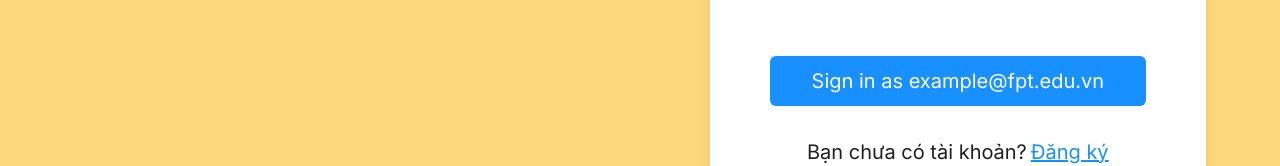
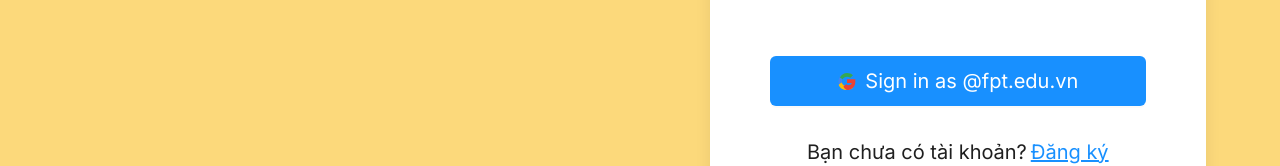
Before and after one commit to Lunadevvv/Unitic_FE, a React (Vite) app: page / in a window 1280 px wide. Shown: the part 537-703 px from the top of the page. Built offline with nearby package versions, Linux system fonts and the light colour scheme.

Commit message:
add logo google in login by google account button

```diff
--- /dev/null
+++ b/src/assets/components/ui/GoogleIcon.jsx
@@ -0,0 +1,35 @@
+// GoogleIcon.jsx
+// Reusable Google logo SVG component
+
+function GoogleIcon({ style }) {
+  return (
+    <svg
+      xmlns="http://www.w3.org/2000/svg"
+      width="20"
+      height="20"
+      viewBox="0 0 48 48"
+      style={style}
+    >
+      <g>
+        <path
+          fill="#4285F4"
+          d="M44.5 20H24v8.5h11.7C34.7 33.1 30.1 36 24 36c-6.6 0-12-5.4-12-12s5.4-12 12-12c3.1 0 5.9 1.1 8.1 2.9l6.1-6.1C34.5 6.5 29.6 4.5 24 4.5 12.7 4.5 3.5 13.7 3.5 25S12.7 45.5 24 45.5c10.5 0 20-7.6 20-20 0-1.3-.1-2.7-.3-4z"
+        />
+        <path
+          fill="#34A853"
+          d="M6.3 14.7l7 5.1C15.5 16.1 19.4 13.5 24 13.5c3.1 0 5.9 1.1 8.1 2.9l6.1-6.1C34.5 6.5 29.6 4.5 24 4.5c-7.2 0-13.3 4.1-16.7 10.2z"
+        />
+        <path
+          fill="#FBBC05"
+          d="M24 45.5c5.6 0 10.5-1.9 14.3-5.2l-6.6-5.4c-2.1 1.4-4.8 2.1-7.7 2.1-6.1 0-11.2-4.1-13-9.6l-7 5.4C6.7 41.1 14.7 45.5 24 45.5z"
+        />
+        <path
+          fill="#EA4335"
+          d="M44.5 20H24v8.5h11.7c-1.1 3.1-4.1 5.5-7.7 5.5-2.2 0-4.2-.7-5.7-2.1l-7 5.4C17.3 41.1 20.5 45.5 24 45.5c10.5 0 20-7.6 20-20 0-1.3-.1-2.7-.3-4z"
+        />
+      </g>
+    </svg>
+  );
+}
+
+export default GoogleIcon;
--- a/src/assets/pages/signIn/SignIn.jsx
+++ b/src/assets/pages/signIn/SignIn.jsx
@@ -1,5 +1,6 @@
 import { Button, Checkbox, Form, Input, Typography, Divider } from "antd";
 import styles from "./signin.module.css";
+import GoogleIcon from "../../components/ui/GoogleIcon";
 
 function SignIn() {
   return (
@@ -50,7 +51,16 @@ function SignIn() {
               <span className={styles.divider}>HOẶC</span>
             </Divider>
             <Button type="default" block className={styles.ssoBtn}>
-              Sign in as example@fpt.edu.vn
+              <span
+                style={{
+                  display: "flex",
+                  alignItems: "center",
+                  justifyContent: "center",
+                }}
+              >
+                <GoogleIcon style={{ marginRight: 8 }} />
+                Sign in as @fpt.edu.vn
+              </span>
             </Button>
             <div className={styles.signupRow}>
               <span>Bạn chưa có tài khoản?</span>
--- a/src/assets/pages/signUp/SignUp.jsx
+++ b/src/assets/pages/signUp/SignUp.jsx
@@ -1,5 +1,6 @@
 import { Button, Form, Input, Typography, Divider } from "antd";
 import styles from "./signUp.module.css";
+import GoogleIcon from "../../components/ui/GoogleIcon";
 
 function SignUp() {
   return (
@@ -63,8 +64,17 @@ function SignUp() {
             <span className={styles.divider}>HOẶC</span>
           </Divider>
           <Button type="default" block className={styles.ssoBtn}>
-            Sign in as example@fpt.edu.vn
-          </Button>
+              <span
+                style={{
+                  display: "flex",
+                  alignItems: "center",
+                  justifyContent: "center",
+                }}
+              >
+                <GoogleIcon style={{ marginRight: 8 }} />
+                Sign in as @fpt.edu.vn
+              </span>
+            </Button>
           <div className={styles.loginRow}>
             <span>Bạn đã có tài khoản?</span>
             <a href="#" className={styles.loginLink}>
```
